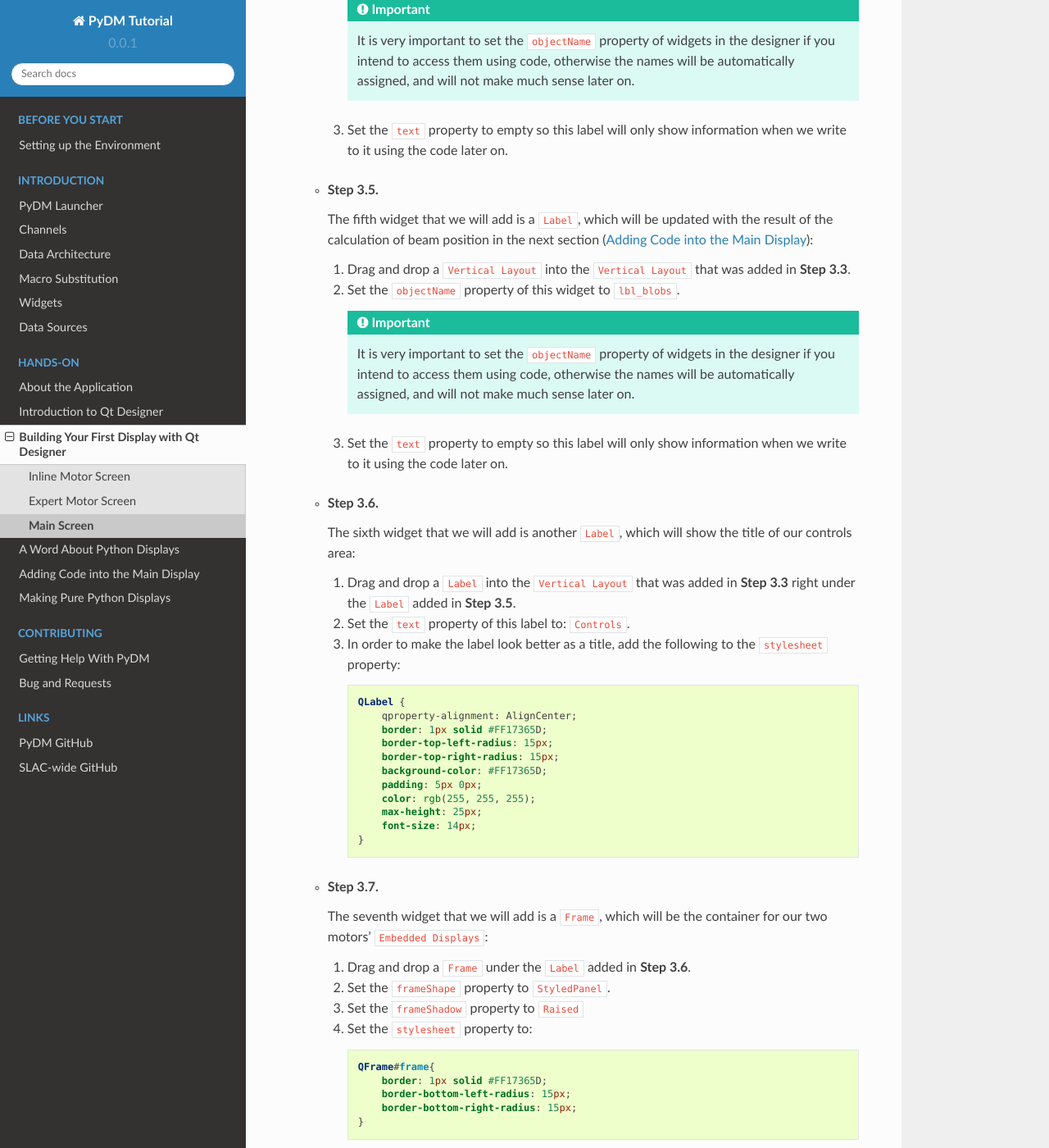
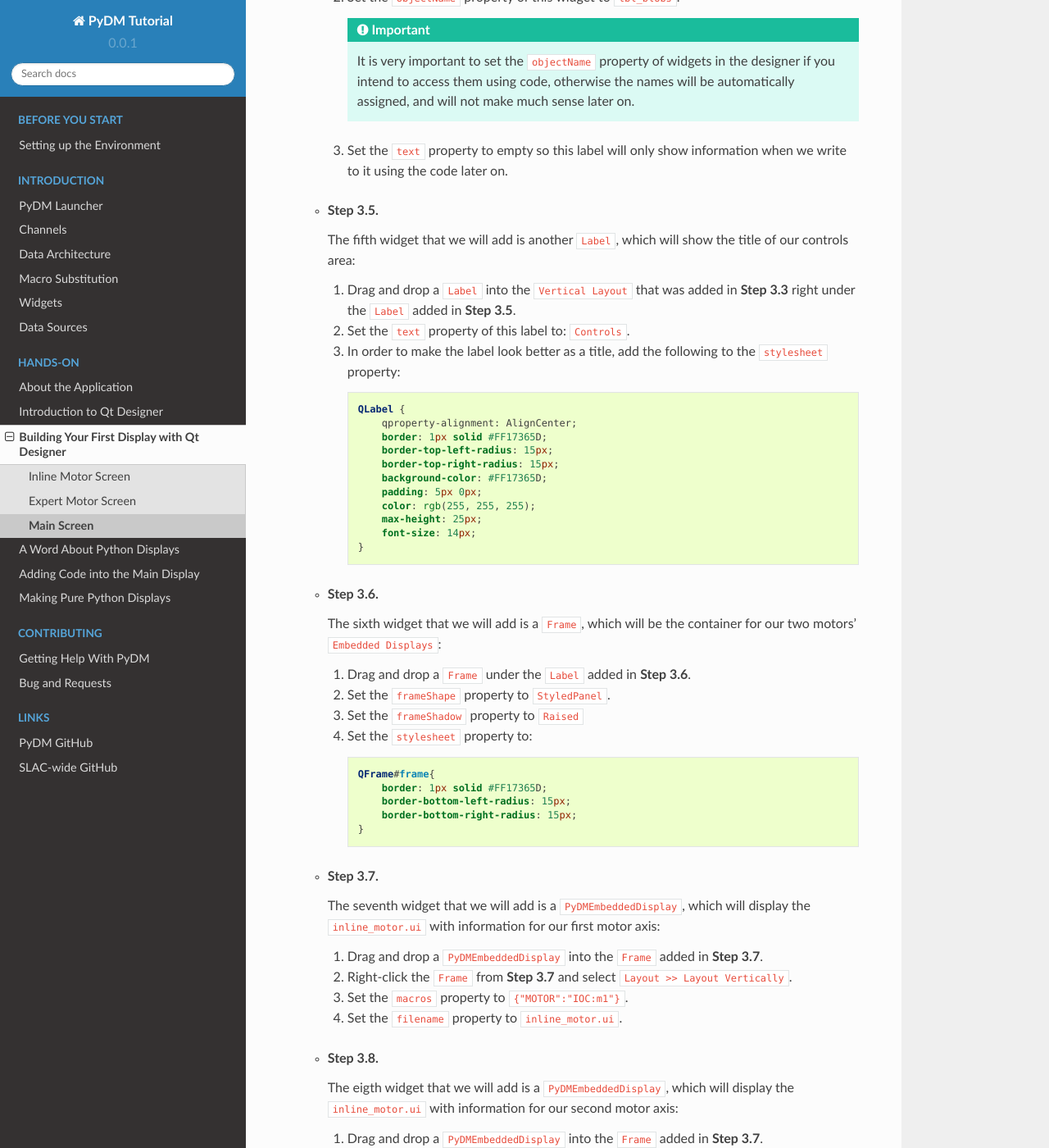
Before and after one commit to slaclab/pydm-tutorial, a Sphinx documentation site: the page built from docs/source/action/designer_main.rst, in a window 1280 px wide and 1400 px high, scrolled down 3577 px. Shown: the whole window at 82% size. Built offline with Sphinx 7.4.7 and the Read the Docs theme 2.0.0, drawn with Linux system fonts in a browser that asks for light colours; some of the changed text lies outside the part shown.

Commit message:
removed repeated step, added name property change instruction for imageview

```diff
--- a/docs/source/action/designer_main.rst
+++ b/docs/source/action/designer_main.rst
@@ -118,26 +119,7 @@
 
   * **Step 3.5.**
 
-    The fifth widget that we will add is a ``Label``, which will be updated with
-    the result of the calculation of beam position in the next section (:ref:`LittleCode`):
-
-    #. Drag and drop a ``Vertical Layout`` into the ``Vertical Layout`` that was added in
-       **Step 3.3**.
-    #. Set the ``objectName`` property of this widget to ``lbl_blobs``.
-
-       .. important::
-
-          It is very important to set the ``objectName`` property of widgets in
-          the designer if you intend to access them using code, otherwise the
-          names will be automatically assigned, and will not make much sense later
-          on.
-
-    #. Set the ``text`` property to empty so this label will only show information
-       when we write to it using the code later on.
-
-  * **Step 3.6.**
-
-    The sixth widget that we will add is another ``Label``, which will show the title
+    The fifth widget that we will add is another ``Label``, which will show the title
     of our controls area:
 
     #. Drag and drop a ``Label`` into the ``Vertical Layout`` that was added in
@@ -188,18 +170,18 @@
     #. Set the ``macros`` property to ``{"MOTOR":"IOC:m1"}``.
     #. Set the ``filename`` property to ``inline_motor.ui``.
 
-  * **Step 3.9.**
+  * **Step 3.8.**
 
-    The ninth widget that we will add is a ``PyDMEmbeddedDisplay``, which will
+    The eigth widget that we will add is a ``PyDMEmbeddedDisplay``, which will
     display the ``inline_motor.ui`` with information for our second motor axis:
 
     #. Drag and drop a ``PyDMEmbeddedDisplay`` into the ``Frame`` added in **Step 3.7**.
     #. Set the ``macros`` property to ``{"MOTOR":"IOC:m2"}``.
     #. Set the ``filename`` property to ``inline_motor.ui``.
 
-  * **Step 3.10.**
+  * **Step 3.9.**
 
-    Finally, the tenth widget that we will add is a ``PyDMRelatedDisplayButton``, which will
+    Finally, the ninth widget that we will add is a ``PyDMRelatedDisplayButton``, which will
     open the ``All Motors`` screen that will be developed :ref:`later <PurePython>`:
 
     #. Drag and drop a ``PyDMRelatedDisplayButton`` into the ``Vertical Layout`` added in **Step 2**.
```
Also changed, not shown: other parts of docs/source/action/designer_main.rst (+6 -5 lines).
